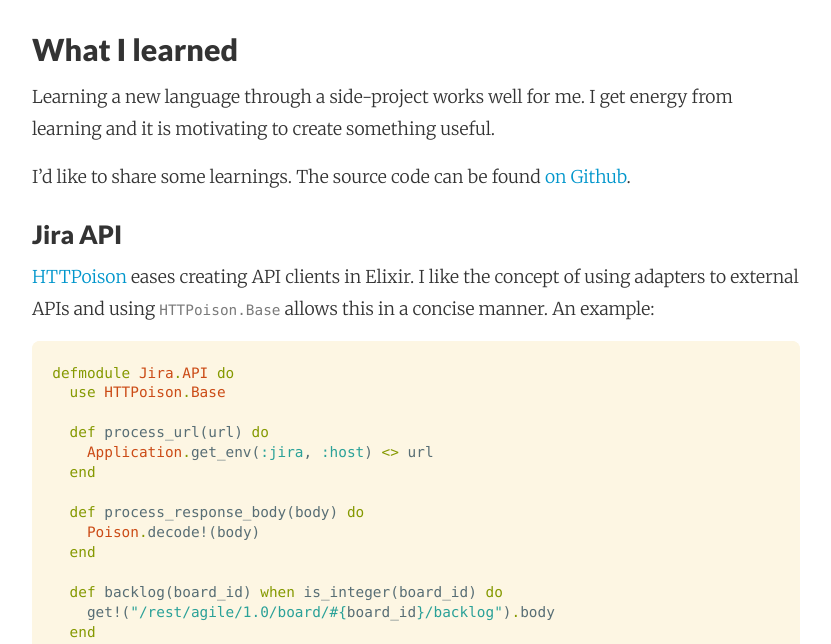
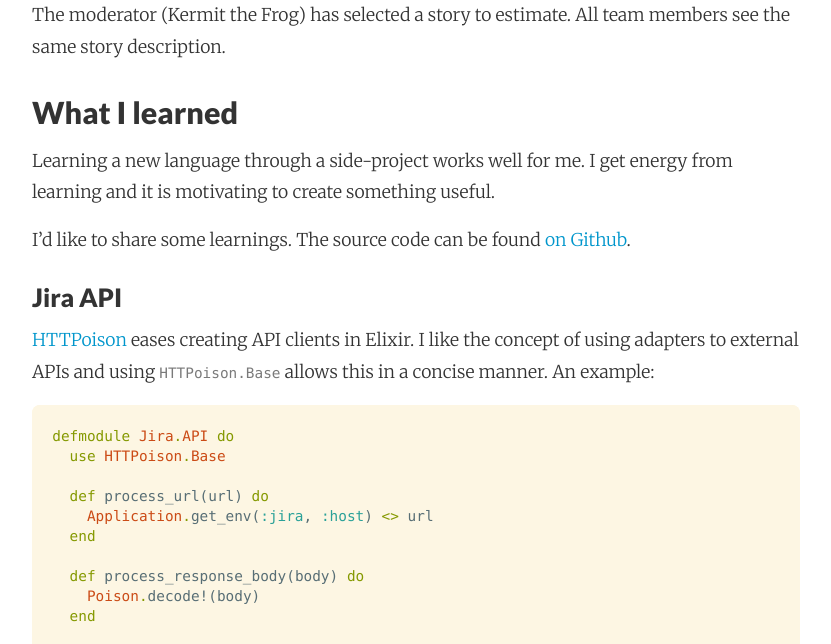
Before and after one commit to adri/adri.github.io, a Jekyll site: the page built from _posts/2017-07-05-learning-elixir-first-side-project.md, in a window 1280 px wide and 900 px high, scrolled down 2727 px, cut to the strip 256-900 px from the top of the window. Shown: the whole strip, without its empty margins (224-1055 px from the left). Built offline with Jekyll 4.4.1, drawn with Linux system fonts in a browser that asks for light colours; nearby versions of some CDN libraries; comment, search, counter and statistics services are not loaded.

Commit message:
Autocommit from wiki

```diff
--- a/_posts/2017-07-05-learning-elixir-first-side-project.md
+++ b/_posts/2017-07-05-learning-elixir-first-side-project.md
@@ -43,6 +43,8 @@
 **Step 2  Estimate** and **step 3 set estimations on stories in Jira** is best shown in a short video. Here you can see an estimation of one story from the perspective of a *moderator*:
 
 <iframe width="560" height="315" src="https://www.youtube.com/embed/uEaGnlmUaWE" frameborder="0" allowfullscreen></iframe>
+
+The moderator (Kermit the Frog) has selected a story to estimate. All team members see the same story description.
 
 ## What I learned
 Learning a new language through a side-project works well for me. I get energy from learning and it is motivating to create something useful.
```
